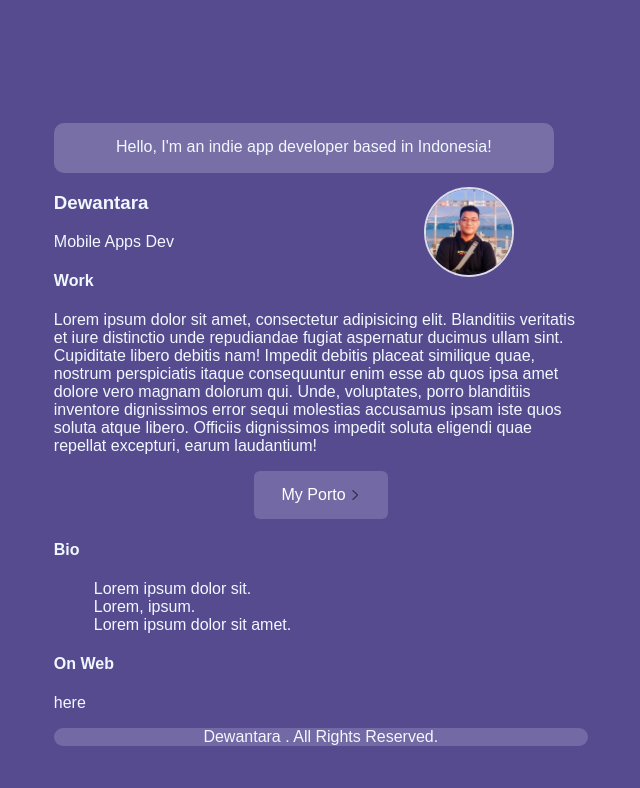
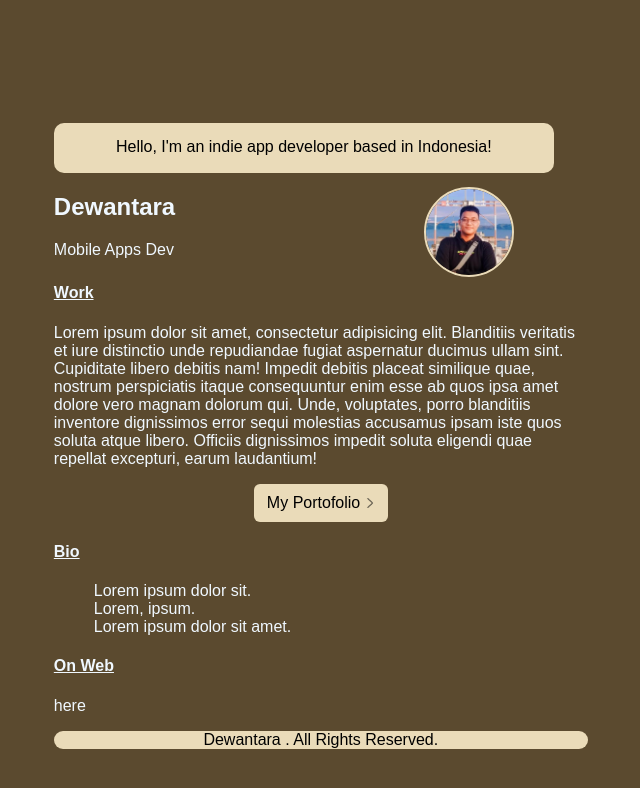
Before and after one commit to GoodGuyzaxx/zaxx-website, a plain HTML site: page index.html in a window 1280 px wide. Shown: the top 788 px of the page, without its empty margins (319-959 px from the left). Drawn offline with Linux system fonts and the light colour scheme.

Commit message:
Update: Adding Some change

```diff
--- a/css/stylesheet.css
+++ b/css/stylesheet.css
@@ -3,7 +3,7 @@ body {
     height: 1738px;
     left: calc(50% - 768px/2 - 0.17px);
     top: 0.45px;
-    background-color: #574b90;
+    background-color: #5b4a2f;
     font-family: Arial, Helvetica, sans-serif;
     color: aliceblue;
 }
@@ -21,6 +21,11 @@ li {
     list-style: none;
 }
 
+h2 {
+    padding-bottom: -10px;
+}
+
+
 .continer {
     position: absolute;
     width: 533.91px;
@@ -30,7 +35,7 @@ li {
 }
 
 header {
-    background-color: #786fa6;
+    background-color: #eadbb9;
     width: 500px;
     height: 50px;
     border-radius: 10px;
@@ -40,10 +45,19 @@ header p {
     display: block;
     text-align: center;
     padding: 15px;
+    color: black;
+}
+
+.continer h4 {
+    text-decoration: underline;
 }
 
 .profile {
     margin-top: 10px;
+}
+
+.profile p {
+    margin-bottom: 25px;
 }
 
 .profilePic {
@@ -53,13 +67,13 @@ header p {
     height: 90px;
     top: 80px;
     left: 370px;
-    border: 2px solid rgba(255, 255, 255, 0.8);
+    border: 2px solid rgba(234, 219, 185, 1);
     border-radius: 9999px;
     align-items: end;
 }
 
 .btn-porto {
-    background: #7369a5;
+    background: #eadbb9;
     border-radius: 6px;
     margin-left: 200px;
     margin-right: 200px;
@@ -68,16 +82,17 @@ header p {
 .btn-porto a {
     display: block;
     text-align: center;
-    color: white;
-    padding: 15px;
+    color: black;
+    padding: 10px;
 }
 
 footer {
-    background-color: #7369a5;
+    background-color: #eadbb9;
     border-radius: 10px;
 }
 
 .footer-warp {
     display: block;
     text-align: center;
+    color: black;
 }
--- a/index.html
+++ b/index.html
@@ -18,21 +18,21 @@
         </header>
         <div class="profile">
             <img class="profilePic" src="img/favPic.jpeg" alt="profilepic"">
-            <h3>Dewantara</h3>
+            <h2>Dewantara</h2>
             <p>Mobile Apps Dev</p>
         </div>
         <div class=" work">
             <h4> Work </h4>
-            <p>Lorem ipsum dolor sit amet, consectetur adipisicing elit. Blanditiis veritatis et iure distinctio unde
+            <p> Lorem ipsum dolor sit amet, consectetur adipisicing elit. Blanditiis veritatis et iure distinctio
+                unde
                 repudiandae fugiat aspernatur ducimus ullam sint. Cupiditate libero debitis nam! Impedit debitis placeat
                 similique quae, nostrum perspiciatis itaque consequuntur enim esse ab quos ipsa amet dolore vero magnam
                 dolorum qui. Unde, voluptates, porro blanditiis inventore dignissimos error sequi molestias accusamus
                 ipsam iste quos soluta atque libero. Officiis dignissimos impedit soluta eligendi quae repellat
                 excepturi, earum laudantium!</p>
             <div class="btn-porto">
-                <a href="porto.html">My Porto
-                    <span></span>
-                    <img src="img/interface-arrows-button-right.png" width="10px" color="white">
+                <a href="porto.html">My Portofolio
+                    <span><img src="img/interface-arrows-button-right.png" width="10px" color="white"></span>
                 </a>
             </div>
         </div>
```
Also changed, not shown: example.html (added, +29 -0 lines).
